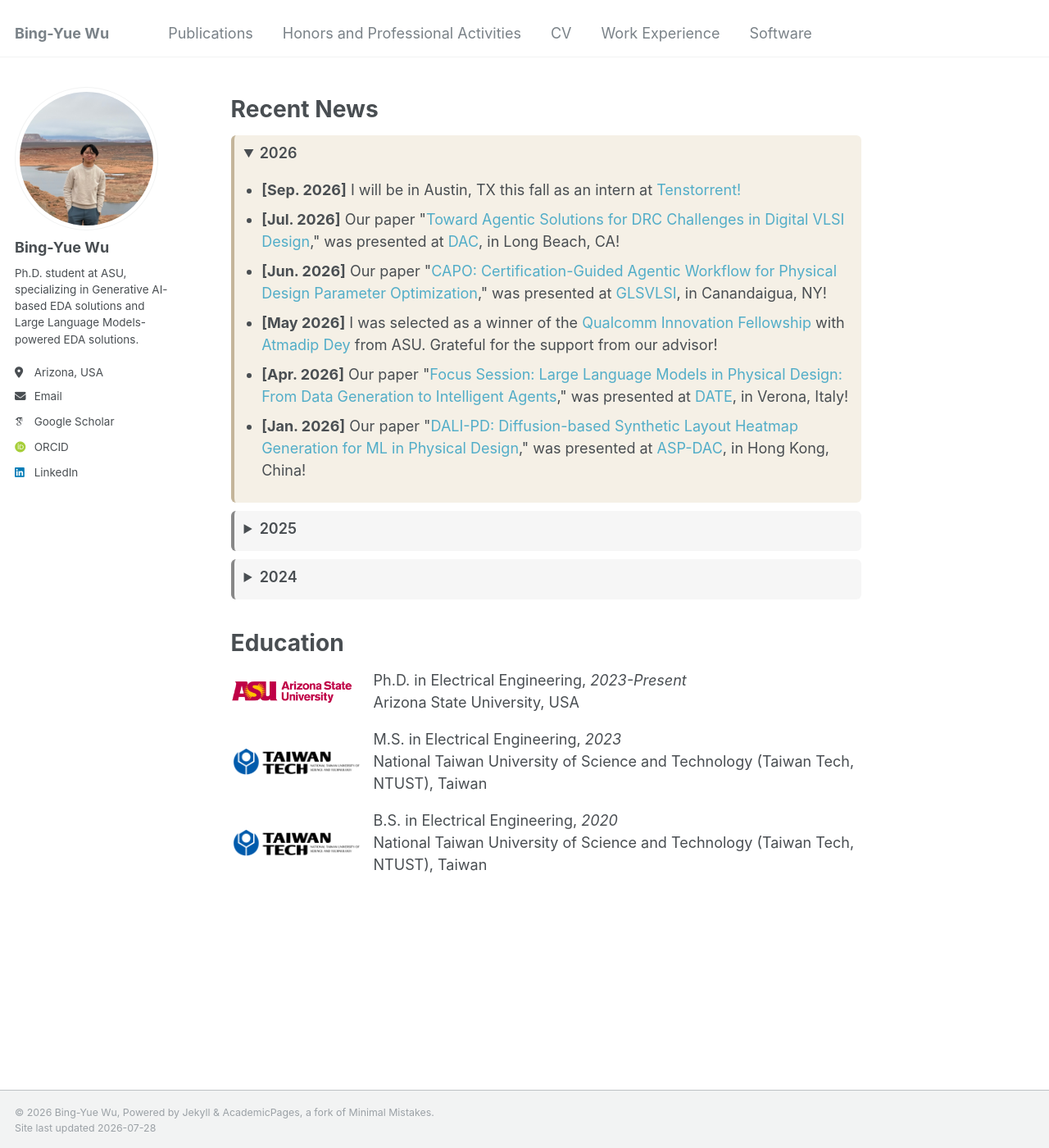
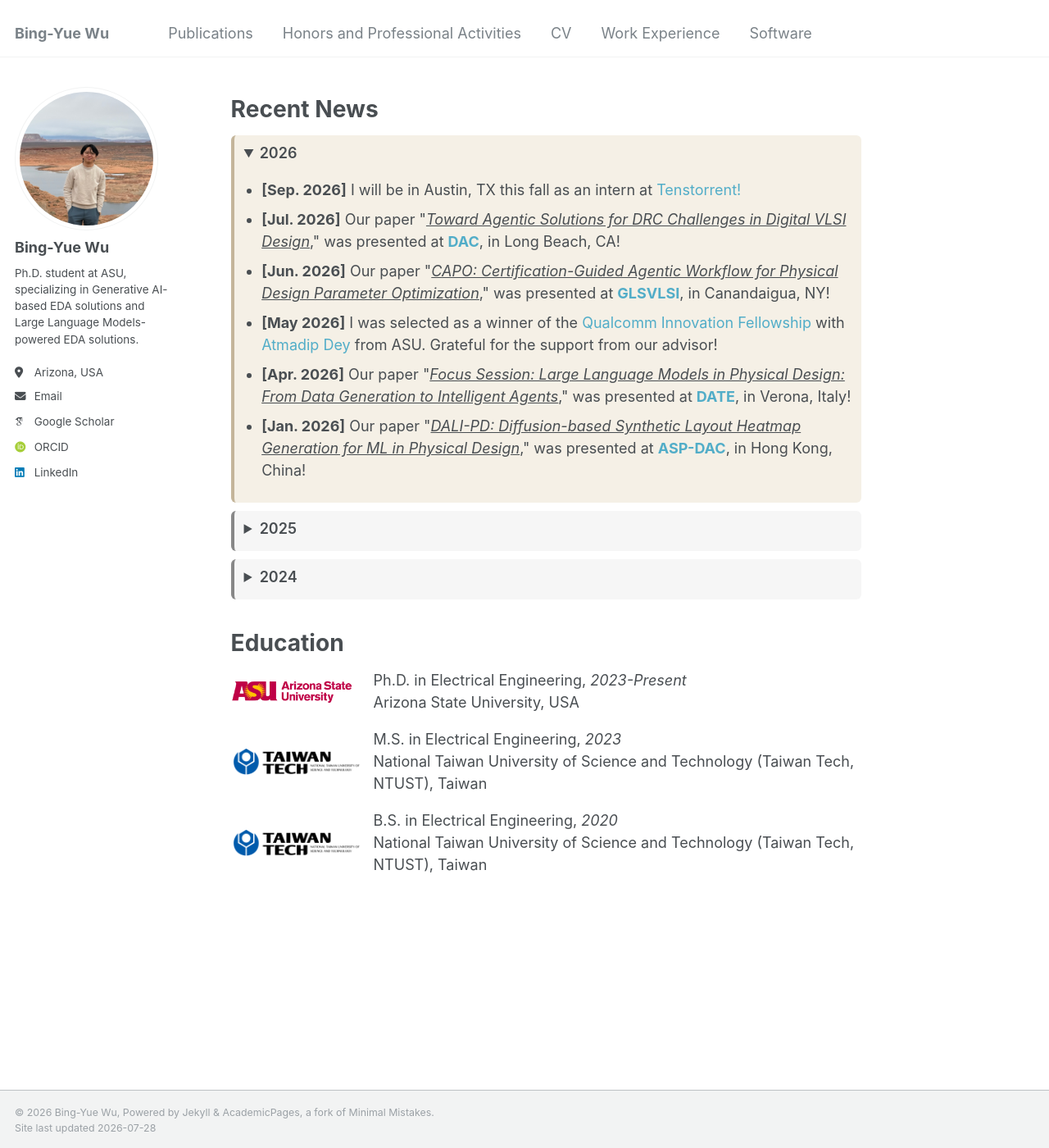
Before and after one commit to bingyuew/bingyuew.github.io, a Jekyll site: the page built from _pages/about.md, in a window 1280 px wide and 1400 px high, scrolled down 371 px. Shown: the whole window at 82% size. Built offline with Jekyll 4.4.1, drawn with Linux system fonts in a browser that asks for light colours; some web fonts are replaced.

Commit message:
update about
Signed-off-by: 吳秉曜 <wubingyao@MacBook-bro.local>

```diff
--- a/_pages/about.md
+++ b/_pages/about.md
@@ -41,6 +41,15 @@
   background-color: #f6f6f6;
   border-left: 4px solid #888;
 }
+.news-year a.news-paper {
+  color: inherit;
+  text-decoration: underline;
+  font-style: italic;
+}
+.news-year a.news-conf {
+  font-weight: bold;
+  text-decoration: none;
+}
 </style>
 
 # Recent News
@@ -50,47 +59,47 @@
 <ul class="emoji-list">
    <li><strong>[Sep. 2026]</strong> I will be in Austin, TX this fall as an intern at <a href="https://tenstorrent.com/" style="text-decoration: none;">Tenstorrent!</a></li>
 
-  <li><strong>[Jul. 2026]</strong> Our paper "<a href="/publication/2026-04-24-dac" style="text-decoration: none;">Toward Agentic Solutions for DRC Challenges in Digital VLSI Design</a>," was presented at <a href="https://63dac.conference-program.com/presentation/?id=SSSN108&sess=sess251" style="text-decoration: none;">DAC</a>, in Long Beach, CA!</li>
+  <li><strong>[Jul. 2026]</strong> Our paper "<a class="news-paper" href="/publication/2026-04-24-dac">Toward Agentic Solutions for DRC Challenges in Digital VLSI Design</a>," was presented at <a class="news-conf" href="https://63dac.conference-program.com/presentation/?id=SSSN108&sess=sess251">DAC</a>, in Long Beach, CA!</li>
 
-   <li><strong>[Jun. 2026]</strong> Our paper "<a href="/publication/2026-05-20-glsvlsi" style="text-decoration: none;">CAPO: Certification-Guided Agentic Workflow for Physical Design Parameter Optimization</a>," was presented at <a href="https://www.glsvlsi.org/" style="text-decoration: none;">GLSVLSI</a>, in Canandaigua, NY!</li>
+   <li><strong>[Jun. 2026]</strong> Our paper "<a class="news-paper" href="/publication/2026-05-20-glsvlsi">CAPO: Certification-Guided Agentic Workflow for Physical Design Parameter Optimization</a>," was presented at <a class="news-conf" href="https://www.glsvlsi.org/">GLSVLSI</a>, in Canandaigua, NY!</li>
 
   <li><strong>[May 2026]</strong> I was selected as a winner of the <a href="https://www.qualcomm.com/research/university-relations/innovation-fellowship/2026-north-america" style="text-decoration: none;">Qualcomm Innovation Fellowship</a> with <a href="https://www.linkedin.com/in/atmadipdey/" style="text-decoration: none;">Atmadip Dey</a> from ASU. Grateful for the support from our advisor!</li>
 
-   <li><strong>[Apr. 2026]</strong> Our paper "<a href="/publication/2026-04-22-date" style="text-decoration: none;">Focus Session: Large Language Models in Physical Design: From Data Generation to Intelligent Agents</a>," was presented at <a href="https://www.date-conference.com/" style="text-decoration: none;">DATE</a>, in Verona, Italy!</li>
+   <li><strong>[Apr. 2026]</strong> Our paper "<a class="news-paper" href="/publication/2026-04-22-date">Focus Session: Large Language Models in Physical Design: From Data Generation to Intelligent Agents</a>," was presented at <a class="news-conf" href="https://www.date-conference.com/">DATE</a>, in Verona, Italy!</li>
 
-   <li><strong>[Jan. 2026]</strong> Our paper "<a href="/publication/2026-01-19-aspdac" style="text-decoration: none;">DALI-PD: Diffusion-based Synthetic Layout Heatmap Generation for ML in Physical Design</a>," was presented at <a href="https://www.aspdac.com/aspdac2026/index.html" style="text-decoration: none;">ASP-DAC</a>, in Hong Kong, China!</li>
+   <li><strong>[Jan. 2026]</strong> Our paper "<a class="news-paper" href="/publication/2026-01-19-aspdac">DALI-PD: Diffusion-based Synthetic Layout Heatmap Generation for ML in Physical Design</a>," was presented at <a class="news-conf" href="https://www.aspdac.com/aspdac2026/index.html">ASP-DAC</a>, in Hong Kong, China!</li>
 </ul>
 </details>
 
 <details class="news-year news-2025">
 <summary>2025</summary>
 <ul class="emoji-list">
-  <li><strong>[Oct. 2025]</strong> Our paper "<a href="/publication/2025-10-26-iccad" style="text-decoration: none;">Invited: IEEE DATC RDF-2025: Enabling an EDA Research Ecosystem</a>" was presented at <a href="https://2025.iccad.com/" style="text-decoration: none;">ICCAD</a> in Munich, Germany!</li>
+  <li><strong>[Oct. 2025]</strong> Our paper "<a class="news-paper" href="/publication/2025-10-26-iccad">Invited: IEEE DATC RDF-2025: Enabling an EDA Research Ecosystem</a>" was presented at <a class="news-conf" href="https://2025.iccad.com/">ICCAD</a> in Munich, Germany!</li>
 
-  <li><strong>[Jun. 2025]</strong> Our paper "<a href="/publication/2025-06-26-iclad" style="text-decoration: none;">OpenROAD Agent: An Intelligent Self-Correcting Script Generator for OpenROAD</a>" was presented at <a href="https://iclad.ai/" style="text-decoration: none;">ICLAD</a> in Stanford, CA!</li>
+  <li><strong>[Jun. 2025]</strong> Our paper "<a class="news-paper" href="/publication/2025-06-26-iclad">OpenROAD Agent: An Intelligent Self-Correcting Script Generator for OpenROAD</a>" was presented at <a class="news-conf" href="https://iclad.ai/">ICLAD</a> in Stanford, CA!</li>
 </ul>
 </details>
 
 <details class="news-year news-2024">
 <summary>2024</summary>
 <ul class="emoji-list">
-  <li><strong>[Oct. 2024]</strong> I served as a topic chair and presented the award for the <a href="https://www.iccad-contest.org/2024/" style="text-decoration: none;">CAD Contest at ICCAD</a> at <a href="https://2024.iccad.com/" style="text-decoration: none;">ICCAD 2024</a> in Newark, NJ! <a href="https://bingyuew.github.io/talks/2024-10-31-iccad" style="text-decoration: none; color: red">(More info)</a></li>
+  <li><strong>[Oct. 2024]</strong> I served as a topic chair and presented the award for the <a href="https://www.iccad-contest.org/2024/" style="text-decoration: none;">CAD Contest at ICCAD</a> at <a class="news-conf" href="https://2024.iccad.com/">ICCAD 2024</a> in Newark, NJ! <a href="https://bingyuew.github.io/talks/2024-10-31-iccad" style="text-decoration: none; color: red">(More info)</a></li>
 
-  <li><strong>[Oct. 2024]</strong> Our paper "<a href="/publication/2024-10-31-iccad-1" style="text-decoration: none;">Strengthening the Foundations for IC Physical Design and ML EDA Research</a>" was presented at <a href="https://2024.iccad.com/" style="text-decoration: none;">ICCAD</a> in Newark, NJ!</li>
+  <li><strong>[Oct. 2024]</strong> Our paper "<a class="news-paper" href="/publication/2024-10-31-iccad-1">Strengthening the Foundations for IC Physical Design and ML EDA Research</a>" was presented at <a class="news-conf" href="https://2024.iccad.com/">ICCAD</a> in Newark, NJ!</li>
 
-  <li><strong>[Oct. 2024]</strong> Our paper "<a href="/publication/2024-10-31-iccad-2" style="text-decoration: none;">Generative Methods in EDA: Innovations in Dataset Generation and EDA Tool Assistants</a>" was presented at <a href="https://2024.iccad.com/" style="text-decoration: none;">ICCAD</a> in Newark, NJ!</li>
+  <li><strong>[Oct. 2024]</strong> Our paper "<a class="news-paper" href="/publication/2024-10-31-iccad-2">Generative Methods in EDA: Innovations in Dataset Generation and EDA Tool Assistants</a>" was presented at <a class="news-conf" href="https://2024.iccad.com/">ICCAD</a> in Newark, NJ!</li>
 
-  <li><strong>[Oct. 2024]</strong> Our paper "<a href="/publication/2024-10-31-iccad-3" style="text-decoration: none;">2024 ICCAD CAD Contest Problem C: Scalable Logic Gate Sizing Using ML Techniques and GPU Acceleration</a>" was presented at <a href="https://2024.iccad.com/" style="text-decoration: none;">ICCAD</a> in Newark, NJ!</li>
+  <li><strong>[Oct. 2024]</strong> Our paper "<a class="news-paper" href="/publication/2024-10-31-iccad-3">2024 ICCAD CAD Contest Problem C: Scalable Logic Gate Sizing Using ML Techniques and GPU Acceleration</a>" was presented at <a class="news-conf" href="https://2024.iccad.com/">ICCAD</a> in Newark, NJ!</li>
 
-  <li><strong>[Sep. 2024]</strong> Our paper "<a href="/publication/2024-09-09-mlcad" style="text-decoration: none;">OpenROAD-Assistant: An Open-Source Large Language Model for Physical Design Tasks</a>" was presented at <a href="https://mlcad.org/symposium/2024/" style="text-decoration: none;">MLCAD</a> in Snowbird, Utah!</li>
+  <li><strong>[Sep. 2024]</strong> Our paper "<a class="news-paper" href="/publication/2024-09-09-mlcad">OpenROAD-Assistant: An Open-Source Large Language Model for Physical Design Tasks</a>" was presented at <a class="news-conf" href="https://mlcad.org/symposium/2024/">MLCAD</a> in Snowbird, Utah!</li>
 
-  <li><strong>[Aug. 2024]</strong> Our paper "<a href="/publication/2024-08-05-islped" style="text-decoration: none;">ML-INSIGHT: Machine Learning for Inrush Current Prediction and Power Switch Network Improvement</a>" was presented at <a href="https://islped.org/2024/" style="text-decoration: none;">ISLPED</a> in Newport Beach, CA!</li>
+  <li><strong>[Aug. 2024]</strong> Our paper "<a class="news-paper" href="/publication/2024-08-05-islped">ML-INSIGHT: Machine Learning for Inrush Current Prediction and Power Switch Network Improvement</a>" was presented at <a class="news-conf" href="https://islped.org/2024/">ISLPED</a> in Newport Beach, CA!</li>
 
-  <li><strong>[Jun. 2024]</strong> Our paper "<a href="/publication/2024-06-28-lad" style="text-decoration: none;">EDA Corpus: A Large Language Model Dataset for Enhanced Interaction with OpenROAD</a>" was presented at <a href="https://iclad.ai/lad24-home-page" style="text-decoration: none;">LAD</a> in San Jose, CA!</li>
+  <li><strong>[Jun. 2024]</strong> Our paper "<a class="news-paper" href="/publication/2024-06-28-lad">EDA Corpus: A Large Language Model Dataset for Enhanced Interaction with OpenROAD</a>" was presented at <a class="news-conf" href="https://iclad.ai/lad24-home-page">LAD</a> in San Jose, CA!</li>
 
-  <li><strong>[Apr. 2024]</strong> Our paper "<a href="/publication/2024-04-22-vts" style="text-decoration: none;">OpenROAD and CircuitOps: Infrastructure for ML EDA Research and Education</a>" was presented at <a href="https://tttc-vts.org/public_html/new/2024/index.html" style="text-decoration: none;">VTS</a> in Tempe, AZ!</li>
+  <li><strong>[Apr. 2024]</strong> Our paper "<a class="news-paper" href="/publication/2024-04-22-vts">OpenROAD and CircuitOps: Infrastructure for ML EDA Research and Education</a>" was presented at <a class="news-conf" href="https://tttc-vts.org/public_html/new/2024/index.html">VTS</a> in Tempe, AZ!</li>
 
-  <li><strong>[Jan. 2024]</strong> I gave a technical tutorial on <a href="https://www.aspdac.com/aspdac2024/tutorial/index.html" style="text-decoration: none;">NVIDIA CircuitOps and the OpenROAD Python API</a> at <a href="https://www.aspdac.com/aspdac2024/" style="text-decoration: none;">ASP-DAC</a> in Incheon, South Korea! <a href="/talks/2024-01-22-aspdac" style="text-decoration: none; color: red">(More info)</a></li>
+  <li><strong>[Jan. 2024]</strong> I gave a technical tutorial on <a href="https://www.aspdac.com/aspdac2024/tutorial/index.html" style="text-decoration: none;">NVIDIA CircuitOps and the OpenROAD Python API</a> at <a class="news-conf" href="https://www.aspdac.com/aspdac2024/">ASP-DAC</a> in Incheon, South Korea! <a href="/talks/2024-01-22-aspdac" style="text-decoration: none; color: red">(More info)</a></li>
 </ul>
 </details>
 
```
